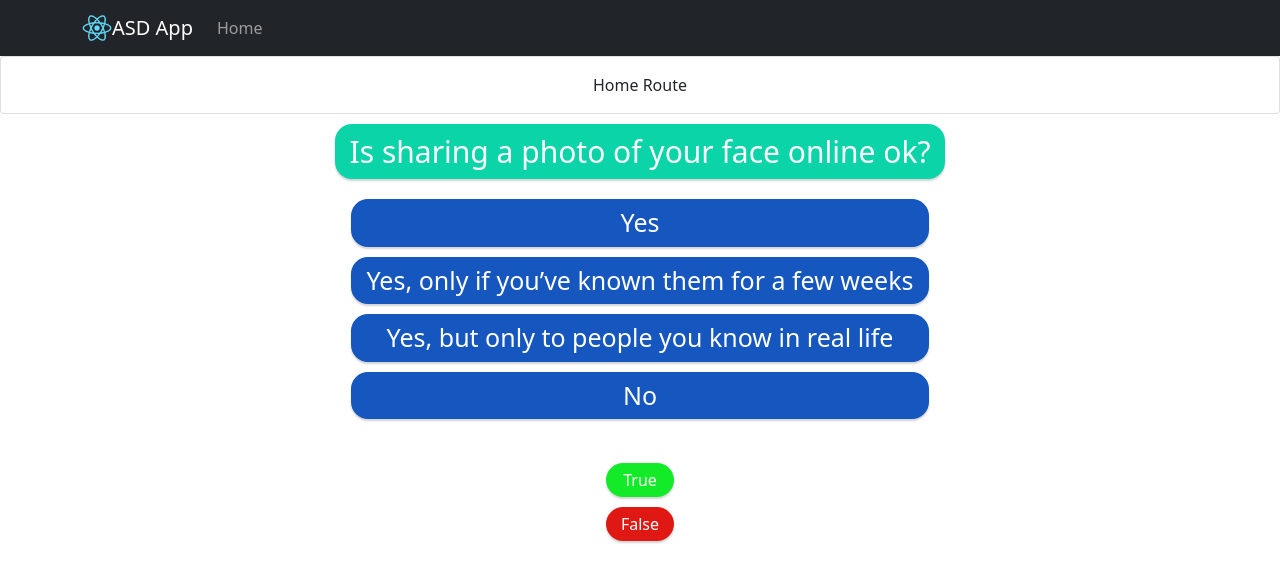
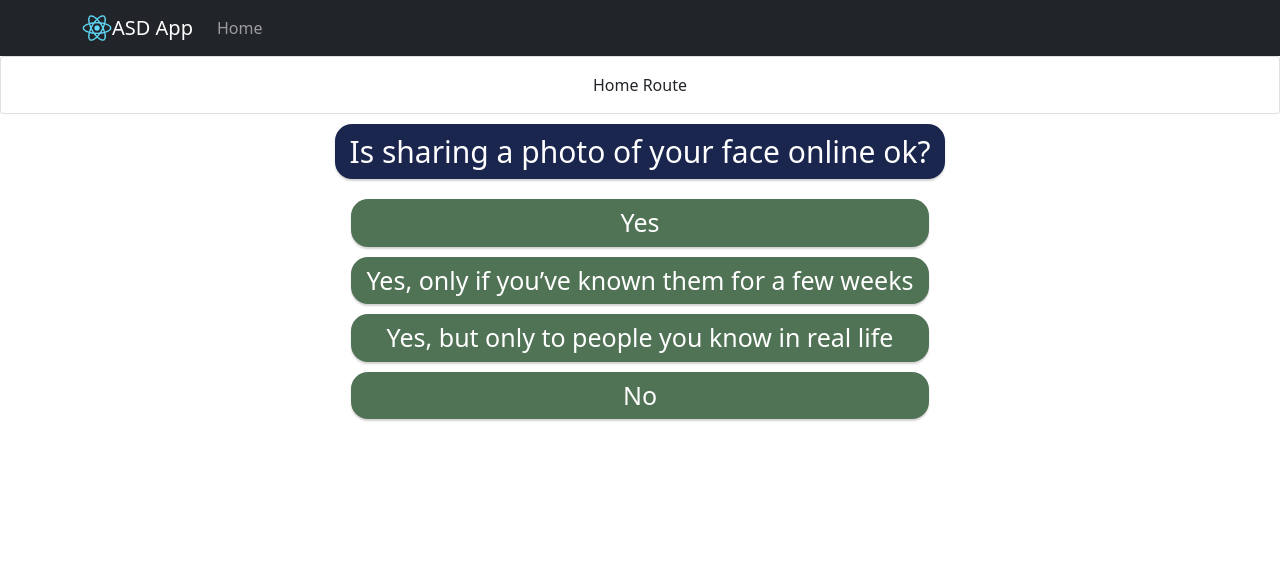
Before and after one commit to ereali/ASD-App, a React (Create React App) app in the folder web/: page / in a window 1280 px wide. Shown: the top 582 px of the page. Built offline with nearby package versions, Linux system fonts and the light colour scheme.

Commit message:
added colors

```diff
--- a/web/src/App.js
+++ b/web/src/App.js
@@ -65,10 +65,11 @@ function App() {
         <div className="FourButtonModule">
           <QuizButton
             name="quizlabel"
-            backgroundColor="#0bd4a8"
+            backgroundColor="#1B264F"
+            œ
             textColor="#ffffff"
             fontSize="30px"
-            hoverBackgroundColor="#079173"
+            hoverBackgroundColor="#101730"
             content="Is sharing a photo of your face online ok?"
           />
         </div>
@@ -78,16 +79,13 @@ function App() {
             content2="Yes, only if you’ve known them for a few weeks"
             content3="Yes, but only to people you know in real life"
             content4="No"
-            backgroundColor="#1556bf"
+            backgroundColor="#507255"
             textColor="#ffffff"
             fontSize="25px"
-            hoverBackgroundColor="#0e3a80"
+            hoverBackgroundColor="#324735"
           />
         </div>
         <br></br>
-        <div className="TrueFalseModule">
-          <TrueFalseModule />
-        </div>
       </Container>
     </div>
   );
```
